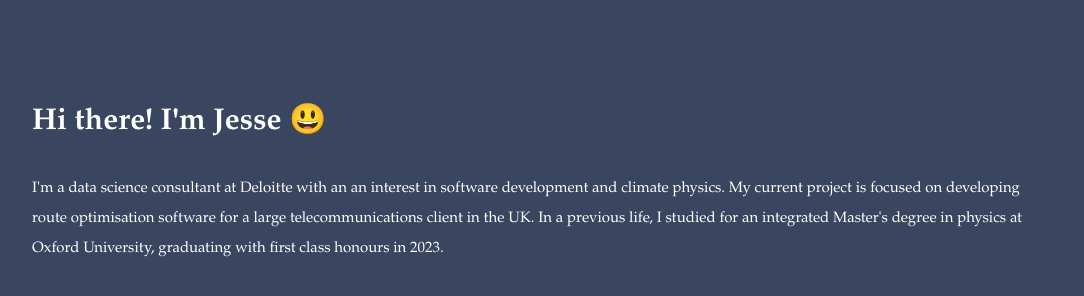
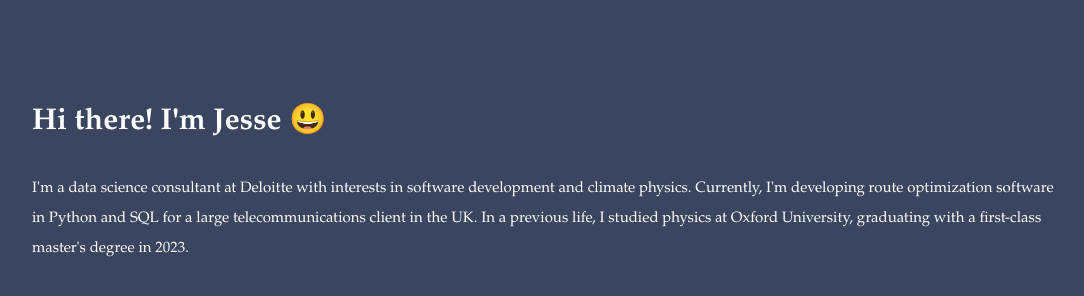
Before and after one commit to madtheorist/madtheorist.github.io, a plain HTML site: page index.html in a window 1280 px wide. Shown: the whole page, without its empty margins (96-1180 px from the left). Drawn offline with Linux system fonts and the light colour scheme.

Commit message:
Update index.html

```diff
--- a/index.html
+++ b/index.html
@@ -5,8 +5,8 @@
     </head>
     <body>
         <h1>Hi there! I'm Jesse &#128515</h1>
-        <p>I'm a data science consultant at Deloitte with an an interest in software development and climate physics.
-        My current project is focused on developing route optimisation software for a large telecommunications client in the UK.
-        In a previous life, I studied for an integrated Master's degree in physics at Oxford University, graduating with first class honours in 2023. </p>
+        <p>I'm a data science consultant at Deloitte with interests in software development and climate physics.
+            Currently, I'm developing route optimization software in Python and SQL for a large telecommunications client in the UK.
+            In a previous life, I studied physics at Oxford University, graduating with a first-class master's degree in 2023. </p>
     </body>
 </html>
```
